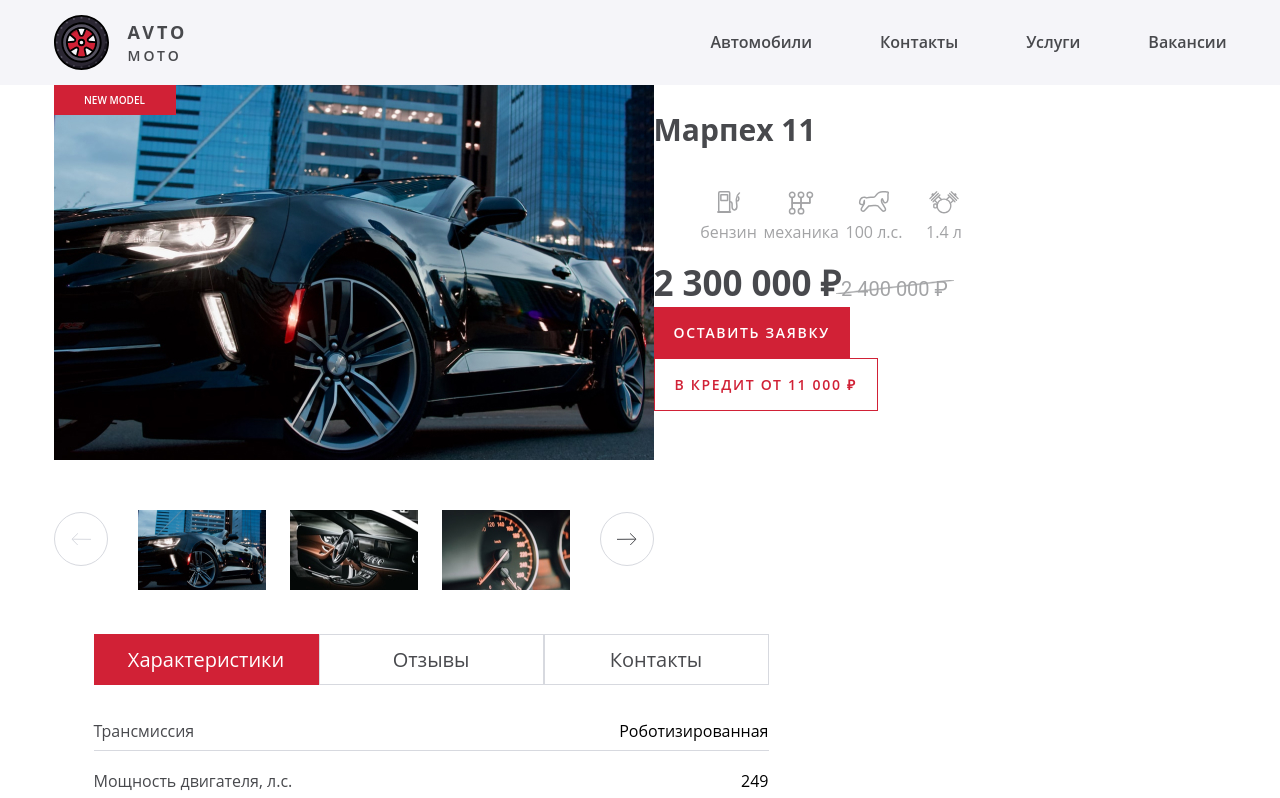
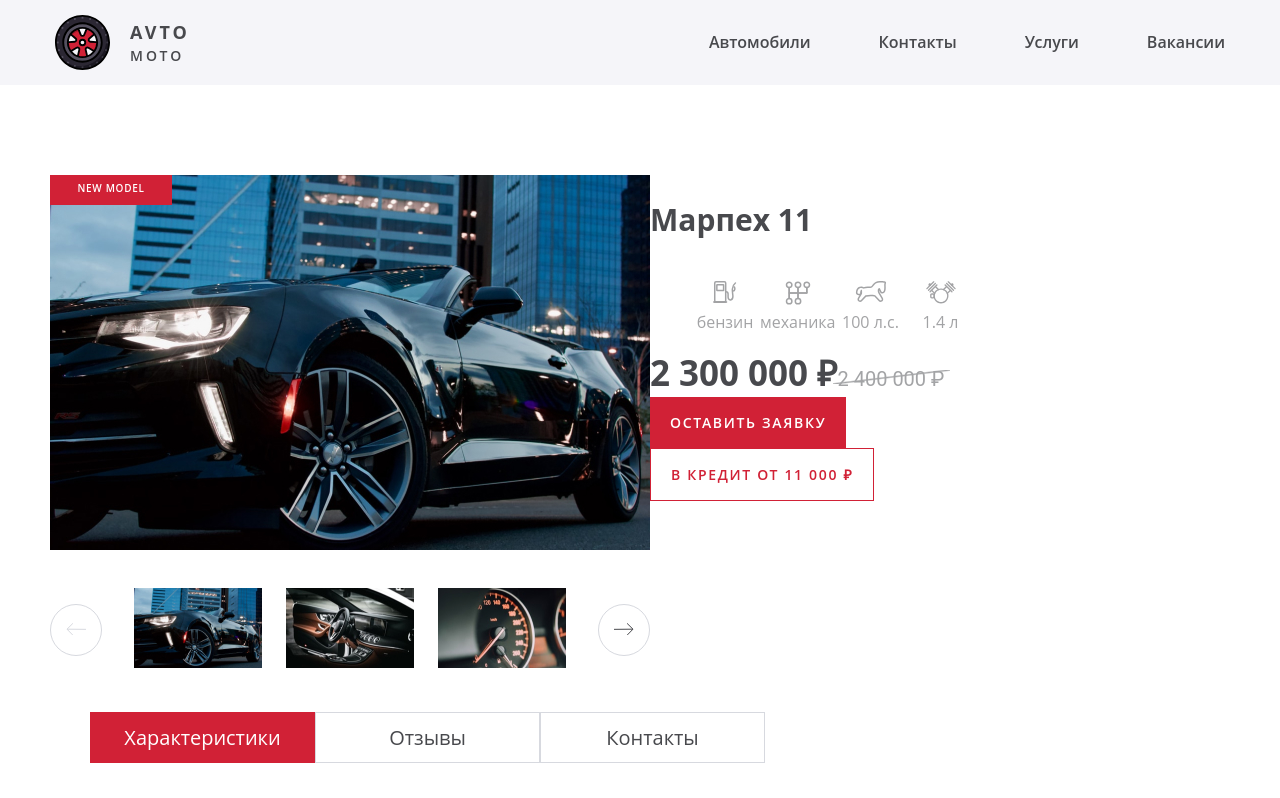
Before and after one commit to alianta/Khrustaleva_avto-moto, a React (Create React App) app in the folder project/: page / in a window 1280 px wide. Shown: the top 798 px of the page. Built offline with nearby package versions, Linux system fonts and the light colour scheme.

Commit message:
pixel perfect шапки и слайдера

```diff
--- a/project/src/assets/scss/global.scss
+++ b/project/src/assets/scss/global.scss
@@ -9,4 +9,4 @@ $color-red-1: #D12136;
 $color-white-1: #FFFFFF;
 $color-black-1: #000000;
 
-$desktop-width: 1173px;
+$desktop-width: 1180px;
--- a/project/src/components/auto-card/auto-card.scss
+++ b/project/src/components/auto-card/auto-card.scss
@@ -2,7 +2,7 @@
   display: flex;
   flex-wrap: wrap;
   max-width: $desktop-width;
-  margin: 0 auto;
+  margin: 90px auto 140px auto;
 
   &--new {
     .product-images{
@@ -25,8 +25,9 @@
         font-size: 10px;
         text-transform: uppercase;
         text-align: center;
-        line-height: 30px;
+        line-height: 26px;
         color: $color-white-1;
+        letter-spacing: 0.07em;
       }
     }
   }
@@ -36,17 +37,7 @@
   background-color: $color-gray-2;
 }
 
-.product-images__button {
-  display: block;
-  width: 52px;
-  height: 52px;
-  border-radius: 50%;
-  border: 1px solid $color-gray-3;
 
-  &--disable {
-    pointer-events: none;
-  }
-}
 
 .product-images__list {
   list-style: none;
@@ -54,7 +45,7 @@
   flex-wrap: wrap;
   padding: 0;
   max-width: 480px;
-  margin-top: 38px;
+  margin-top: 26px;
 }
 
 .product-images__item {
@@ -68,14 +59,19 @@
   display: flex;
   justify-content: center;
   align-items: center;
-  text-decoration: none;
-  font-size: 30px;
+  width: 50px;
+  height: 50px;
+  margin-top: 13px;
+  border-radius: 50%;
+  border: 1px solid $color-gray-3;
 
   .product-images__icon{
     stroke: $color-gray-2;
   }
 
   &--disable {
+    pointer-events: none;
+
     .product-images__icon{
       stroke: $color-gray-3;
     }
--- a/project/src/components/logo/logo.scss
+++ b/project/src/components/logo/logo.scss
@@ -2,12 +2,11 @@
   display: flex;
   justify-content: space-between;
   align-items: center;
-  max-width: 135px;
 }
 
 .logo__link {
   display: inline-block;
-  margin-left: 19px;
+  margin-left: 20px;
   max-width: 60px;
   color: $color-gray-2;
   text-decoration: none;
--- a/project/src/components/site-page/site-page.scss
+++ b/project/src/components/site-page/site-page.scss
@@ -1,7 +1,8 @@
 .header {
   display: flex;
   flex-wrap: wrap;
-  padding: 15px 0;
+  padding: 15px 5px;
+  box-sizing: border-box;
   color: $color-gray-2;
   max-width: $desktop-width;
   margin: 0 auto;
```
